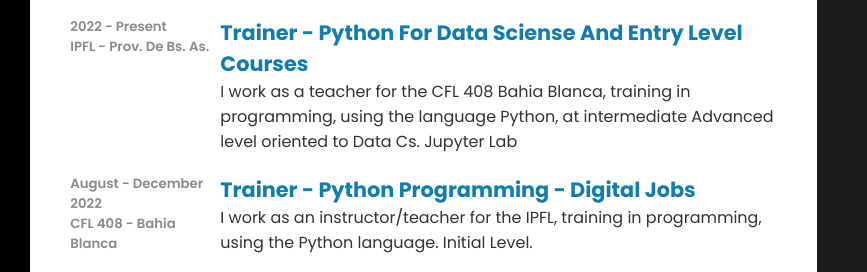
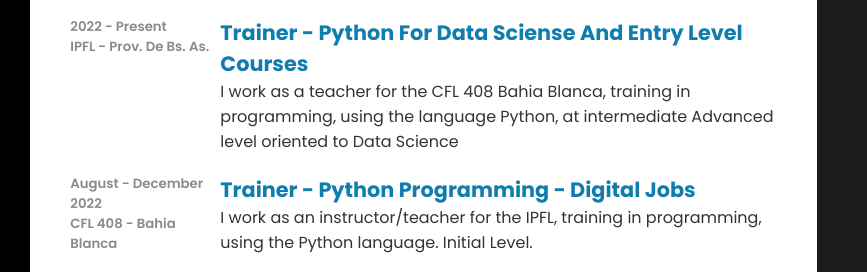
Before and after one commit to eduarsc/resume_cv, a plain HTML site: page english.html in a window 1280 px wide. Shown: the part 524-796 px from the top of the page, 413-1280 px from the left. Drawn offline with Linux system fonts and the light colour scheme; files whose address does not match are found by name.

```diff
--- a/english.html
+++ b/english.html
@@ -170,7 +170,7 @@
             <h4>Trainer - Python for Data Sciense and Entry Level Courses</h4>
             <p>
               I work as a teacher for the CFL 408 Bahia Blanca, training in programming, using the language
-              Python, at intermediate Advanced level oriented to Data Cs. Jupyter Lab
+              Python, at intermediate Advanced level oriented to Data Science
             </p>
           </div>
         </div>
```
